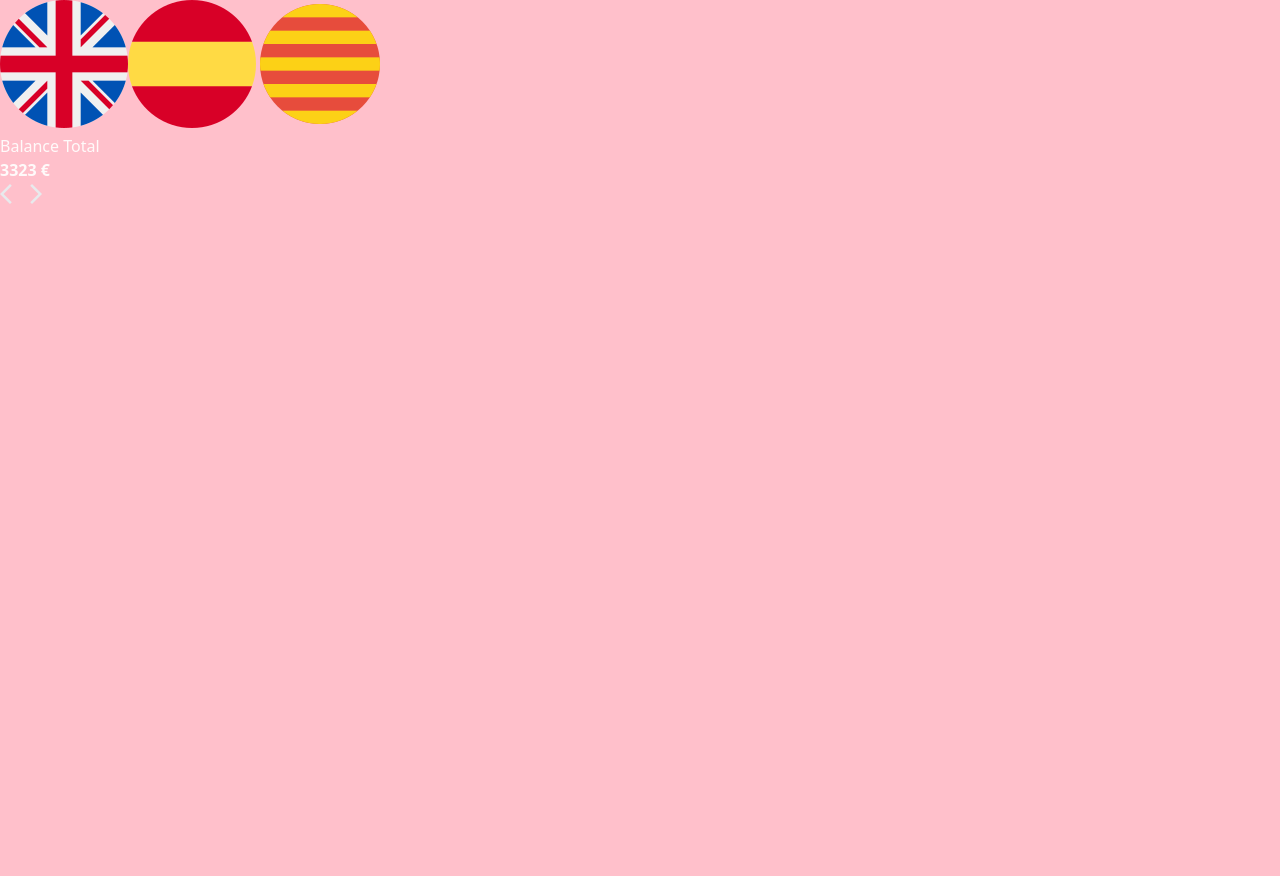
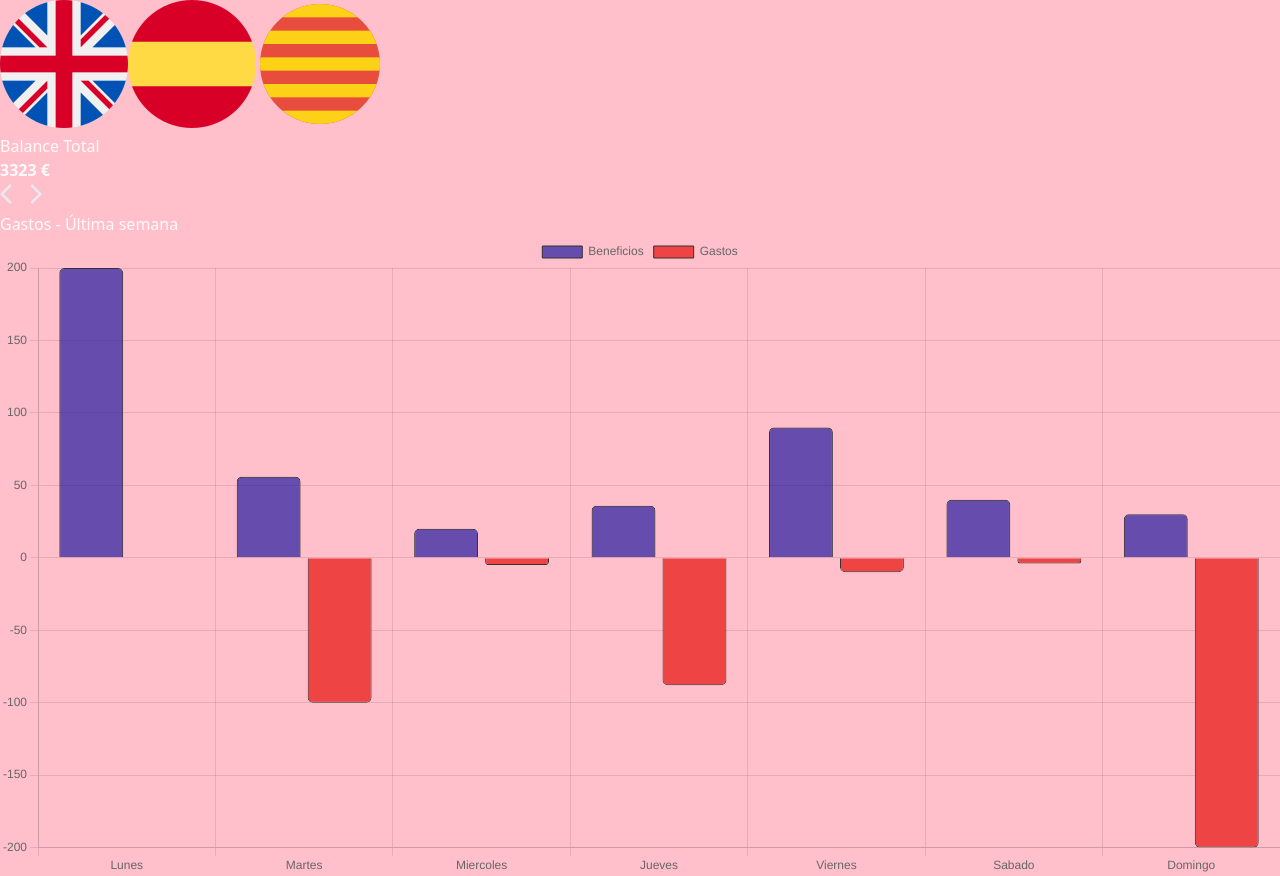
Before and after one commit to JuanDNJ/s8-inprocode, a React (Vite) app: page / in a window 1280 px wide. Before the commit the page ends 800 px from the top, so only its background shows below. Built offline with nearby package versions, Linux system fonts and the light colour scheme.

Commit message:
Creando componente BarsChat y probando como funciona

```diff
--- a/src/Router.jsx
+++ b/src/Router.jsx
@@ -5,10 +5,10 @@ import Header from "./components/Header";
 
 export default function Router() {
   return (
-    <section className="h-screen max-w-2xl m-auto text-stone-200 flex flex-col gap-4 ">
+    <section className="flexh-screen max-w-2xl h-screen m-auto text-stone-200 flex flex-col gap-4">
       <BrowserRouter>
         <Header />
-        <section className="flex flex-col gap-8">
+        <section className="flex flex-col gap-8 p-4">
           <Routes>
             <Route path="/" element={<App />} />
             <Route path="/about" element={<About />} />
--- a/src/assets/css/style.css
+++ b/src/assets/css/style.css
@@ -1,6 +1,11 @@
 @tailwind base;
 @tailwind components;
 @tailwind utilities;
+
+:root {
+  --chart-backgroundColor: #ef44449f;
+  --chart-pointBackgroundColor: #f16363;
+}
 
 body {
   display: grid;
--- /dev/null
+++ b/src/components/BarsChart.jsx
@@ -0,0 +1,65 @@
+import { Bar } from "react-chartjs-2";
+import {
+  Chart as ChartJS,
+  CategoryScale,
+  LinearScale,
+  PointElement,
+  BarElement,
+  Title,
+  Tooltip,
+  Legend,
+  Filler,
+} from "chart.js";
+
+// TODO: Refactorizar
+ChartJS.register(
+  CategoryScale,
+  LinearScale,
+  PointElement,
+  BarElement,
+  Title,
+  Tooltip,
+  Legend,
+  Filler
+);
+// find a way to TODO
+
+const beneficios = [200, 56, 20, 36, 90, 40, 30];
+const gastos = [0, -100, -5, -88, -10, -4, -200];
+const semana = [
+  "Lunes",
+  "Martes",
+  "Miercoles",
+  "Jueves",
+  "Viernes",
+  "Sabado",
+  "Domingo",
+];
+const data = {
+  labels: semana,
+  datasets: [
+    {
+      label: "Beneficios",
+      data: beneficios,
+      backgroundColor: "#0099",
+      borderColor: "#333",
+      borderWidth: 1,
+      borderRadius: 5,
+    },
+    {
+      label: "Gastos",
+      data: gastos,
+      backgroundColor: "#ef4444",
+      borderColor: "#333",
+      borderWidth: 1,
+      borderRadius: 5,
+    },
+  ],
+};
+const options = {
+  animation: true,
+  responsive: true,
+};
+export default function BarsChart() {
+  return <Bar data={data} option={options} />;
+}
--- a/src/pages/App.jsx
+++ b/src/pages/App.jsx
@@ -1,9 +1,18 @@
+import BarsChart from "../components/BarsChart";
 import TotalBalance from "../components/TotalBalance";
 
 export default function App() {
   return (
-    <article className="p-4">
-      <TotalBalance />
-    </article>
+    <>
+      <aside className="p-2">
+        <TotalBalance />
+      </aside>
+      <article className="flex flex-col items-center justify-center bg-white rounded-xl p-4 gap-4">
+        <h2 className="text-xl md:text-2xl text-stone-900 font-extrabold">
+          Gastos - Última semana
+        </h2>
+        <BarsChart />
+      </article>
+    </>
   );
 }
```
